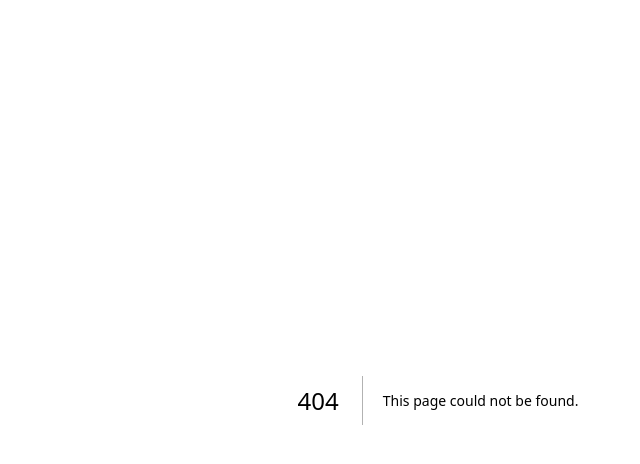
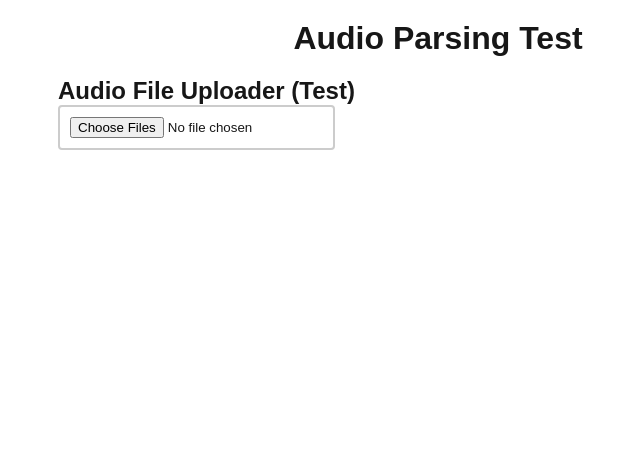
Before and after one commit to Nulevoi-Meridian/Spotify-playlist, a Next.js app: page /parsing-test in a window 1280 px wide. Before the commit this address had no page. Shown: the top 464 px of the page, without its empty margins (202-842 px from the left). Built offline with nearby package versions, Linux system fonts and the light colour scheme.

Commit message:
feat: add audio file uploader component with metadata parsing functionality

```diff
--- a/package.json
+++ b/package.json
@@ -12,6 +12,7 @@
     "dev:local": "NEXT_HTTPS=true NEXT_HTTPS_KEY=certificates/localhost-key.pem NEXT_HTTPS_CERT=certificates/localhost.pem next dev --experimental-https --hostname myapp.local"
   },
   "dependencies": {
+    "music-metadata": "^11.9.0",
     "next": "^16.0.0",
     "react": "19.1.0",
     "react-dom": "19.1.0",
--- /dev/null
+++ b/src/app/parsing-test/page.tsx
@@ -0,0 +1,12 @@
+import { FileUploader } from "@/components/FileUploader";
+
+export default function TestPage() {
+  return (
+    <main>
+      <h1 style={{ textAlign: "center", marginTop: "20px" }}>
+        Audio Parsing Test
+      </h1>
+      <FileUploader />
+    </main>
+  );
+}
--- /dev/null
+++ b/src/components/FileUploader.tsx
@@ -0,0 +1,157 @@
+"use client";
+
+import { parseBlob } from "music-metadata";
+import { useState } from "react";
+
+interface TrackMetadata {
+  filename: string;
+  artist?: string;
+  title?: string;
+  album?: string;
+  year?: number;
+  duration?: number;
+  format?: string;
+}
+
+export function FileUploader() {
+  const [tracks, setTracks] = useState<TrackMetadata[]>([]);
+  const [isProcessing, setIsProcessing] = useState(false);
+  const [error, setError] = useState<string | null>(null);
+
+  const handleFileUpload = async (
+    event: React.ChangeEvent<HTMLInputElement>
+  ) => {
+    const files = event.target.files;
+    if (!files || files.length === 0) return;
+
+    setIsProcessing(true);
+    setError(null);
+    const parsedTracks: TrackMetadata[] = [];
+
+    for (const file of Array.from(files)) {
+      try {
+        console.log(`Parsing: ${file.name}`);
+
+        // Extract metadata from audio file
+        const metadata = await parseBlob(file);
+
+        parsedTracks.push({
+          filename: file.name,
+          artist: metadata.common.artist,
+          title: metadata.common.title,
+          album: metadata.common.album,
+          year: metadata.common.year,
+          duration: metadata.format.duration,
+          format: metadata.format.container,
+        });
+
+        console.log("Parsed metadata:", metadata.common);
+      } catch (err) {
+        console.error(`Failed to parse ${file.name}:`, err);
+        parsedTracks.push({
+          filename: file.name,
+          artist: "Error parsing file",
+        });
+      }
+    }
+
+    setTracks(parsedTracks);
+    setIsProcessing(false);
+  };
+
+  return (
+    <div style={{ padding: "20px", maxWidth: "800px", margin: "0 auto" }}>
+      <h2>Audio File Uploader (Test)</h2>
+
+      <div style={{ marginBottom: "20px" }}>
+        <input
+          type="file"
+          accept="audio/*"
+          multiple
+          onChange={handleFileUpload}
+          disabled={isProcessing}
+          style={{
+            padding: "10px",
+            border: "2px solid #ccc",
+            borderRadius: "4px",
+            cursor: isProcessing ? "not-allowed" : "pointer",
+          }}
+        />
+      </div>
+
+      {isProcessing && <p>Processing files...</p>}
+
+      {error && (
+        <div style={{ color: "red", marginBottom: "20px" }}>{error}</div>
+      )}
+
+      {tracks.length > 0 && (
+        <div>
+          <h3>Parsed Tracks ({tracks.length})</h3>
+          <table
+            style={{
+              width: "100%",
+              borderCollapse: "collapse",
+              marginTop: "10px",
+            }}
+          >
+            <thead>
+              <tr style={{ backgroundColor: "#f0f0f0", color: "#333" }}>
+                <th style={{ padding: "8px", border: "1px solid #ddd" }}>
+                  File
+                </th>
+                <th style={{ padding: "8px", border: "1px solid #ddd" }}>
+                  Artist
+                </th>
+                <th style={{ padding: "8px", border: "1px solid #ddd" }}>
+                  Title
+                </th>
+                <th style={{ padding: "8px", border: "1px solid #ddd" }}>
+                  Album
+                </th>
+                <th style={{ padding: "8px", border: "1px solid #ddd" }}>
+                  Year
+                </th>
+                <th style={{ padding: "8px", border: "1px solid #ddd" }}>
+                  Duration
+                </th>
+              </tr>
+            </thead>
+            <tbody>
+              {tracks.map((track) => (
+                <tr key={track.filename}>
+                  <td
+                    style={{
+                      padding: "8px",
+                      border: "1px solid #ddd",
+                      fontSize: "12px",
+                    }}
+                  >
+                    {track.filename}
+                  </td>
+                  <td style={{ padding: "8px", border: "1px solid #ddd" }}>
+                    {track.artist || "-"}
+                  </td>
+                  <td style={{ padding: "8px", border: "1px solid #ddd" }}>
+                    {track.title || "-"}
+                  </td>
+                  <td style={{ padding: "8px", border: "1px solid #ddd" }}>
+                    {track.album || "-"}
+                  </td>
+                  <td style={{ padding: "8px", border: "1px solid #ddd" }}>
+                    {track.year || "-"}
+                  </td>
+                  <td style={{ padding: "8px", border: "1px solid #ddd" }}>
+                    {track.duration
+                      ? `${Math.floor(track.duration / 60)}:${String(Math.floor(track.duration % 60)).padStart(2, "0")}`
+                      : "-"}
+                  </td>
+                </tr>
+              ))}
+            </tbody>
+          </table>
+        </div>
+      )}
+    </div>
+  );
+}
```
Also changed, not shown: 1 other file (tests, documents, lock files or other folders).
